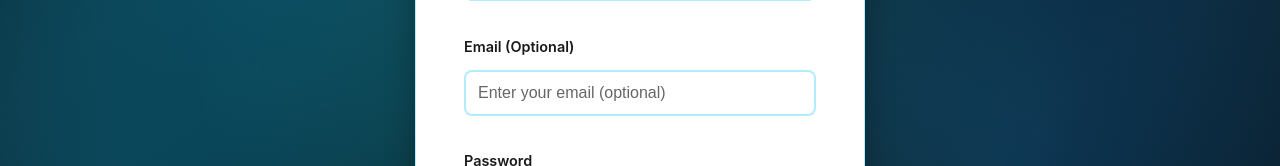
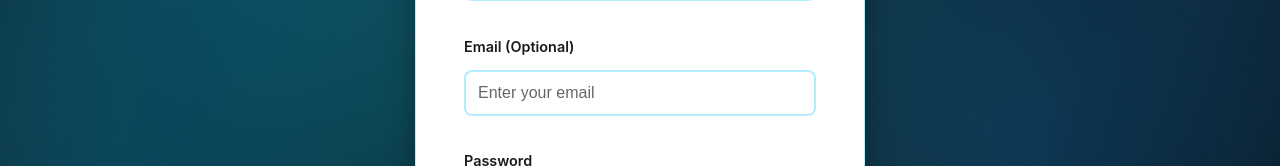
Before and after one commit to flaviadervishaj/Fitness-Tracker, a React (Vite) app: page /login in a window 1280 px wide. Both pictures are taken after a click on the button "Sign Up". Shown: the part 394-560 px from the top of the page. Built offline with nearby package versions, Linux system fonts and the light colour scheme; no server answers.

Commit message:
Require email for new accounts when recovery is enabled

```diff
--- a/src/components/Login.jsx
+++ b/src/components/Login.jsx
@@ -60,12 +60,13 @@ function Login() {
 
           {isRegister && (
             <div className="form-group">
-              <label>Email (Optional)</label>
+                <label>Email{recoveryAvailable ? '' : ' (Optional)'}</label>
               <input
                 type="email"
                 value={email}
                 onChange={(e) => setEmail(e.target.value)}
-                placeholder="Enter your email (optional)"
+                  placeholder="Enter your email"
+                  required={recoveryAvailable}
               />
             </div>
           )}
```
Also changed, not shown: 2 other files (tests, documents, lock files or other folders).
